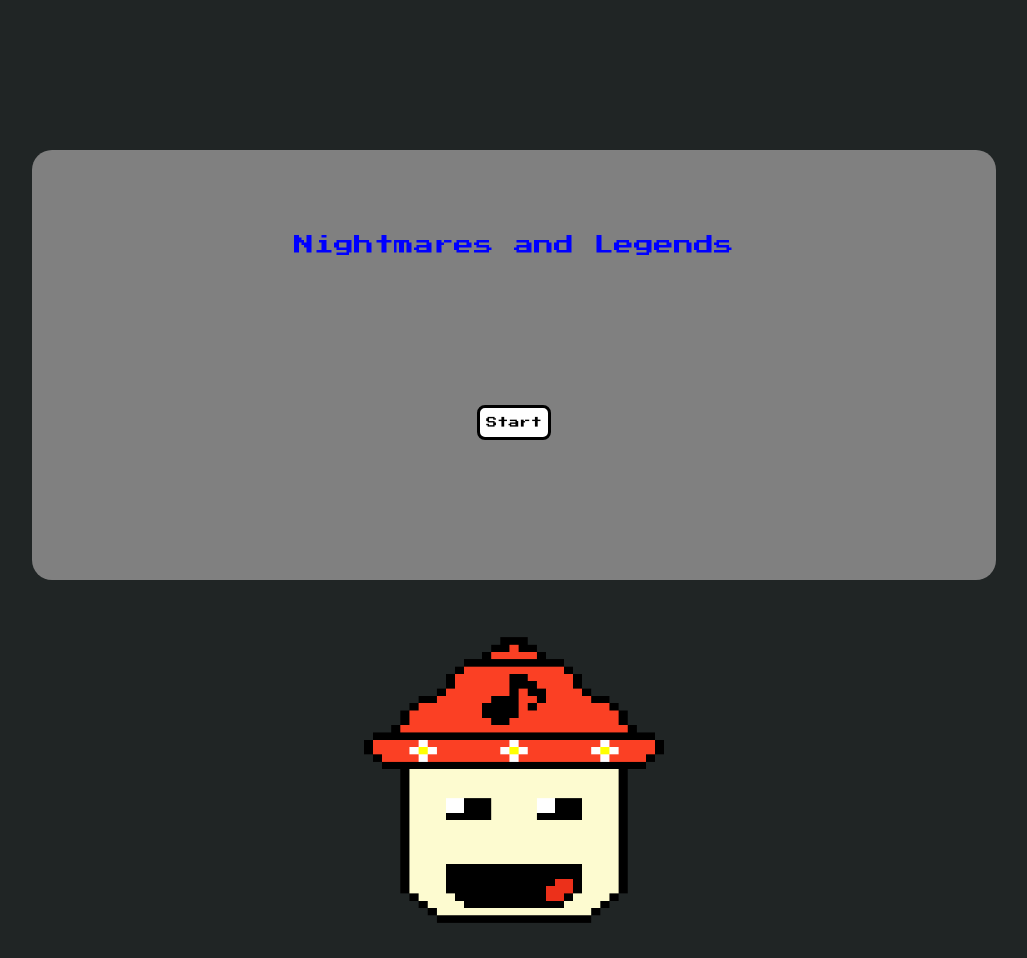
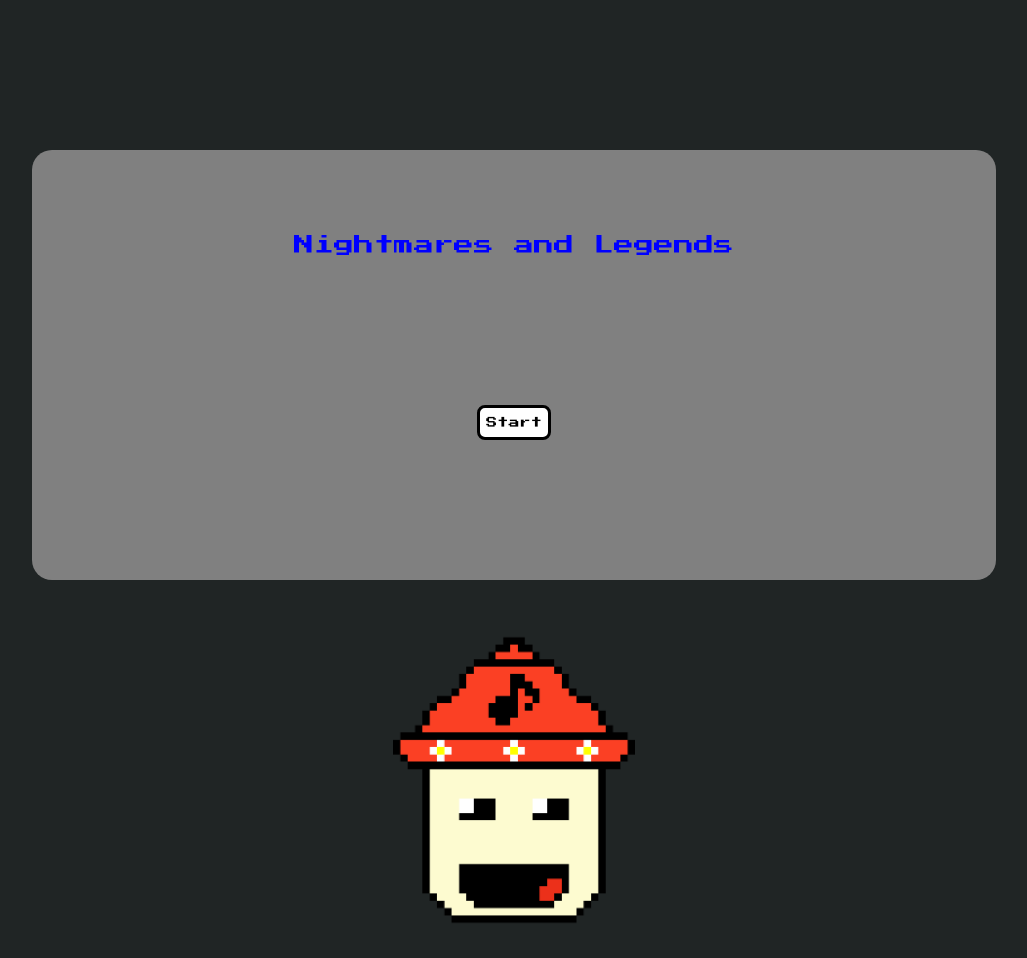
Before and after one commit to EricSokolowski/pick-your-own-adventure, a website: page index.html in a window 1280 px wide. Shown: the whole page, without its empty margins (126-1153 px from the left). Drawn offline with nearby package versions, Linux system fonts and the light colour scheme.

Commit message:
image styling edit

```diff
--- a/css/style.css
+++ b/css/style.css
@@ -48,8 +48,8 @@ body {
   margin-bottom: 100px;
 }
 img {
-  width: 300px;
-  height: 300px;
+  max-width: 300px;
+  max-height: 300px;
 }
 .beginning{
   font-size: 20px;
```
